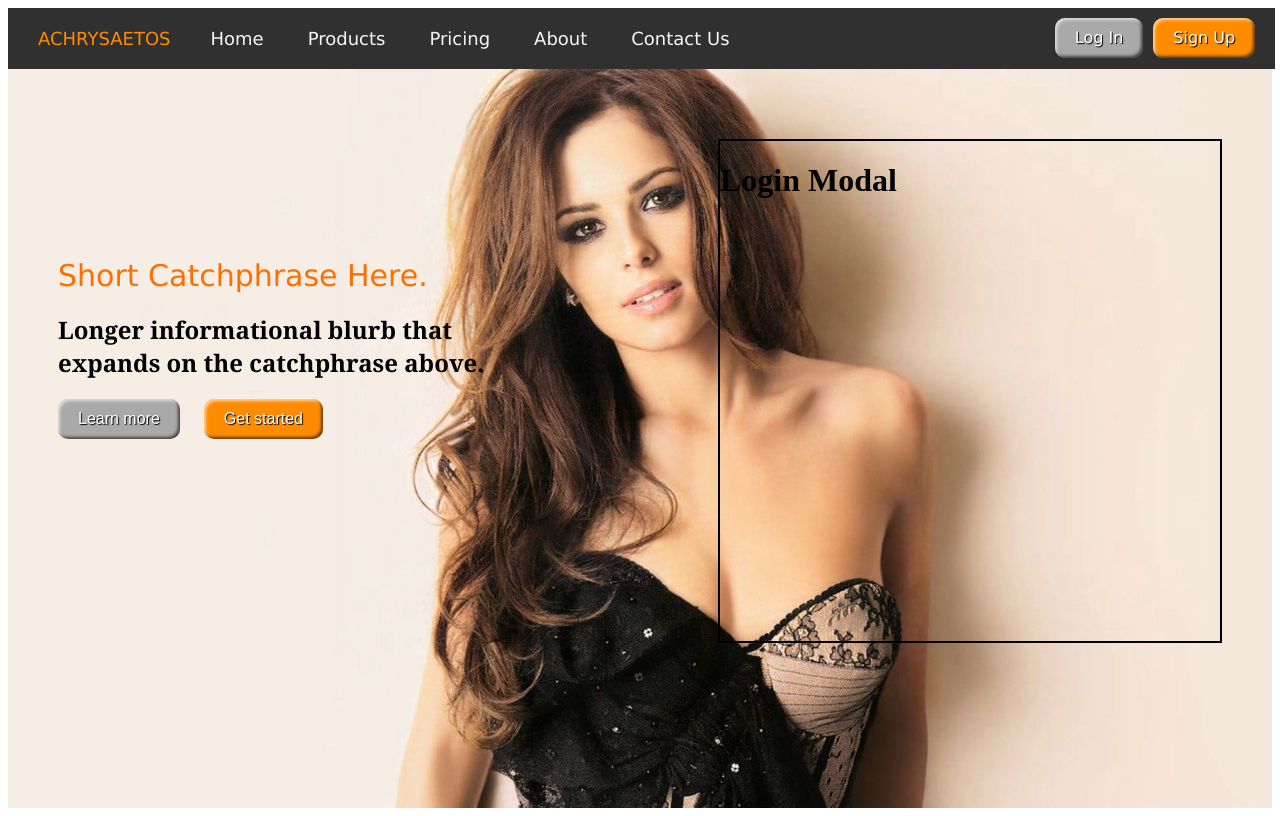
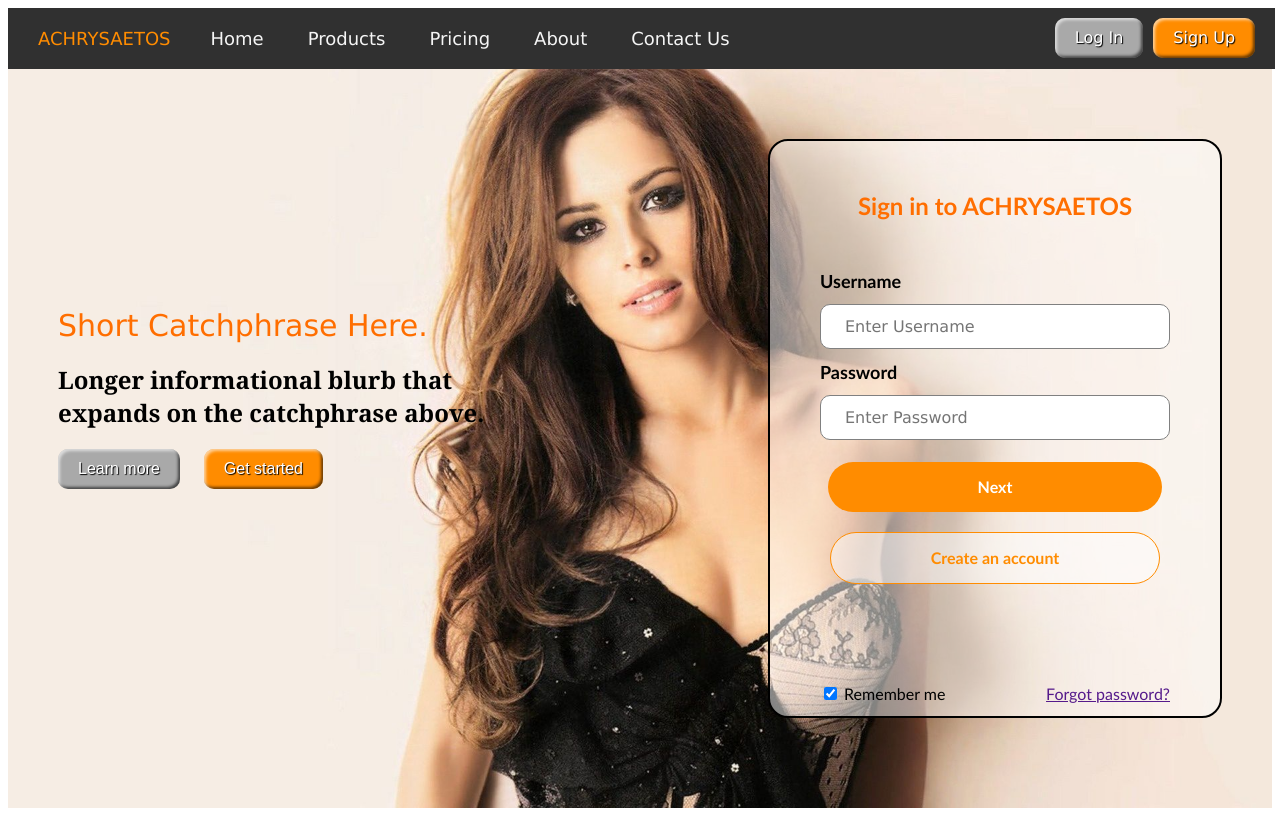
Before and after one commit to achrysaetos/git_space, a website: page html_files/index.html in a window 1280 px wide. Drawn offline with Linux system fonts and the light colour scheme.

Commit message:
finished modal

```diff
--- a/html_files/index.html
+++ b/html_files/index.html
@@ -1,5 +1,6 @@
 <!DOCTYPE html>
 <html>
+
 <head>
     <title>Website Template</title>
     <link rel="stylesheet" type="text/css" href="style.css">
@@ -29,10 +30,33 @@
                 <button class="learnmore" type="button">Learn more</button>
                 <button class="getstarted" type="button">Get started</button>
             </div>
-                <div class="modal" style="float:right">
-                    <h1>Login Modal</h1>
+
+            <form action="" method="post" style="float:right">
+                <div class="modalhead">
+                    Sign in to ACHRYSAETOS
+                </div>
+
+                <div class="container">
+                    <label class="modaltxt" for="uname">Username</label>
+                    <input type="text" placeholder="Enter Username" name="uname" required>
+
+                    <label class="modaltxt" for="pword">Password</label>
+                    <input type="password" placeholder="Enter Password" name="pword" required>
+
+                    <div style="text-align: center;">
+                        <button class="next">Next</button>
+                        <button class="create">Create an account</button>
                     </div>
                 </div>
+
+                <div class="container">
+                    <label class="modaltxtlower"><input type="checkbox" checked="checked" name="remember"> Remember me</label>
+                    <span class="modaltxtlower" style="float:right"><a href="">Forgot password?</a></span>
+                </div>
+            </form>
+        </div>
+
+
     </main>
 
     <div>
--- a/html_files/style.css
+++ b/html_files/style.css
@@ -31,13 +31,22 @@ li{
     cursor: pointer;
 }
 
+
+
+
+
+
+
+
+
+
 .intro h1{
     color: rgb(255, 110, 0);
     font-family: Verdana, Geneva, Tahoma, sans-serif;
     font-size: 30px;
     font-weight: 300;
     margin-top: 0px;
-    padding-top: 250px;
+    padding-top: 300px;
     padding-left: 50px;
 }
 
@@ -50,19 +59,20 @@ li{
     max-width: 500px;
 }
 
-.modal{
-    margin-top: -300px;
-    margin-right: 50px;
-    border: 2px solid black;
-    height: 500px;
-    width: 500px;
-}
-
 .jumbotron{
     height: 800px;
     background-image: url(cheryl.jpg);
     background-size: cover;
 }
+
+
+
+
+
+
+
+
+
 
 .login{
     border: 0;
@@ -88,6 +98,7 @@ li{
     box-shadow: inset -2px -2px 3px rgba(255, 255, 255, .6),
                 inset 2px 2px 3px rgba(0, 0, 0, .6);
 }
+
 .signup{
     border: 0;
     line-height: 2.5;
@@ -162,3 +173,102 @@ li{
     box-shadow: inset -2px -2px 3px rgba(255, 255, 255, .6),
                 inset 2px 2px 3px rgba(0, 0, 0, .6);
 }
+
+
+
+
+
+
+
+
+
+
+form{
+    margin-top: -350px;
+    margin-right: 50px;
+    border: 2px solid black;
+    border-radius: 20px;
+    height: 575px;
+    width: 450px;
+    background-color: rgba(255, 255, 255, 0.5);
+}
+
+.container {
+    padding: 50px;
+}
+
+.modalhead{
+    font-size: 24px;
+    font-family: 'Trebuchet MS', 'Lucida Sans Unicode', 'Lucida Grande', 'Lucida Sans', Arial, sans-serif;
+    font-weight: bold;
+    padding-top: 50px;
+    text-align: center;
+    color: rgb(255, 110, 0);
+}
+
+.modaltxt{
+    font-size: 18px;
+    font-family: 'Trebuchet MS', 'Lucida Sans Unicode', 'Lucida Grande', 'Lucida Sans', Arial, sans-serif;
+    font-weight: bold;
+}
+
+.modaltxtlower{
+    font-size: 16px;
+    font-family: 'Trebuchet MS', 'Lucida Sans Unicode', 'Lucida Grande', 'Lucida Sans', Arial, sans-serif;
+    font-weight: lighter;
+}
+
+.next{
+    margin-top: 10px;
+    border: 0;
+    line-height: 2.5;
+    padding: 5px 150px;
+    font-family: 'Trebuchet MS', 'Lucida Sans Unicode', 'Lucida Grande', 'Lucida Sans', Arial, sans-serif;
+    font-size: 1rem;
+    font-weight: bold;
+    text-align: center;
+    color: #fff;
+    border-radius: 100px;
+    background-color: darkorange;
+    outline: 0 none;
+}
+.next:hover {
+    background-color: rgb(255, 110, 0);
+    cursor: pointer;
+}
+.next:active {
+    box-shadow: inset -2px -2px 3px rgba(255, 255, 255, .6),
+                inset 2px 2px 3px rgba(0, 0, 0, .6);
+}
+
+.create{
+    margin-top: 20px;
+    border: 0;
+    line-height: 2.5;
+    padding: 5px 100px;
+    font-family: 'Trebuchet MS', 'Lucida Sans Unicode', 'Lucida Grande', 'Lucida Sans', Arial, sans-serif;
+    font-size: 1rem;
+    font-weight: bold;
+    text-align: center;
+    color: darkorange;
+    border-radius: 100px;
+    background-color: rgba(255, 255, 255, 0.5);
+    border: 1px solid darkorange;
+    outline: 0 none;
+}
+.create:hover {
+    color: rgb(255, 110, 0);
+    cursor: pointer;
+}
+
+input[type=text], input[type=password] {
+    font-size: 16px;
+    font-family: Verdana, Geneva, Tahoma, sans-serif;
+    width: 100%;
+    padding: 12px 24px;
+    margin: 12px 0;
+    border: 1px solid gray;
+    box-sizing: border-box;
+    border-radius: 10px;
+    outline: 0 none;
+}
```
Lines whose indentation alone changed are shown as unchanged.
